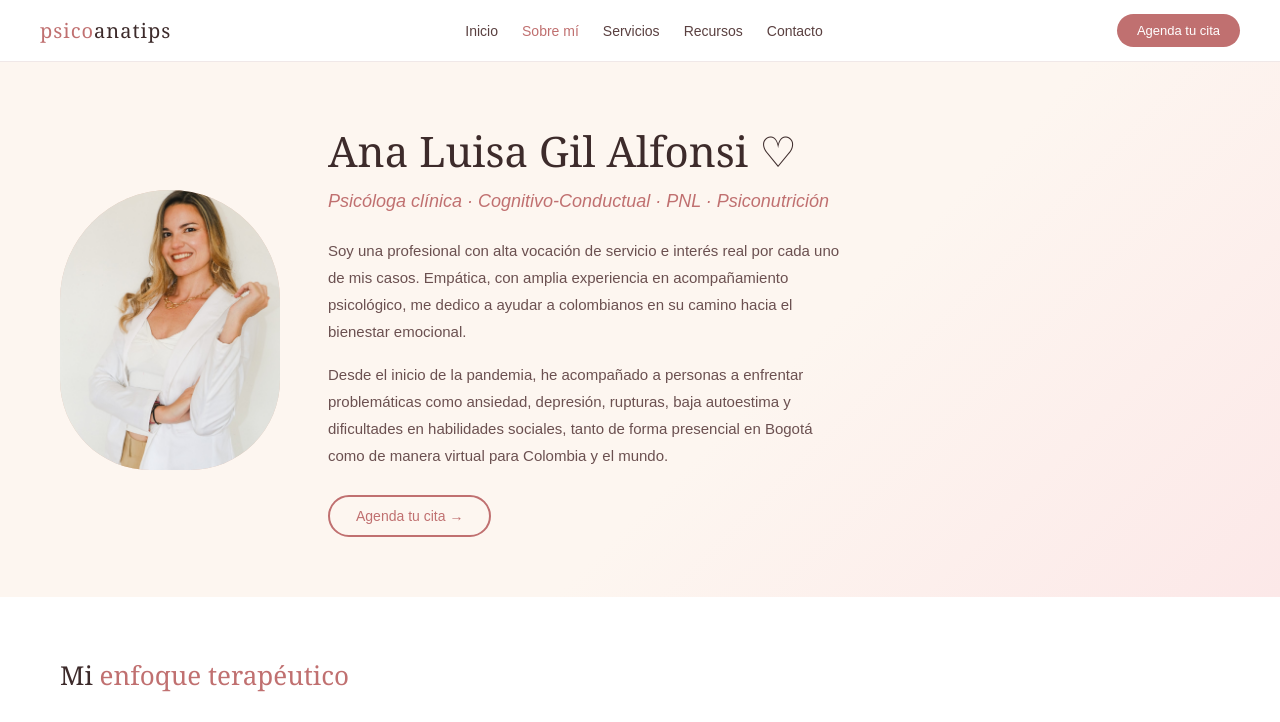
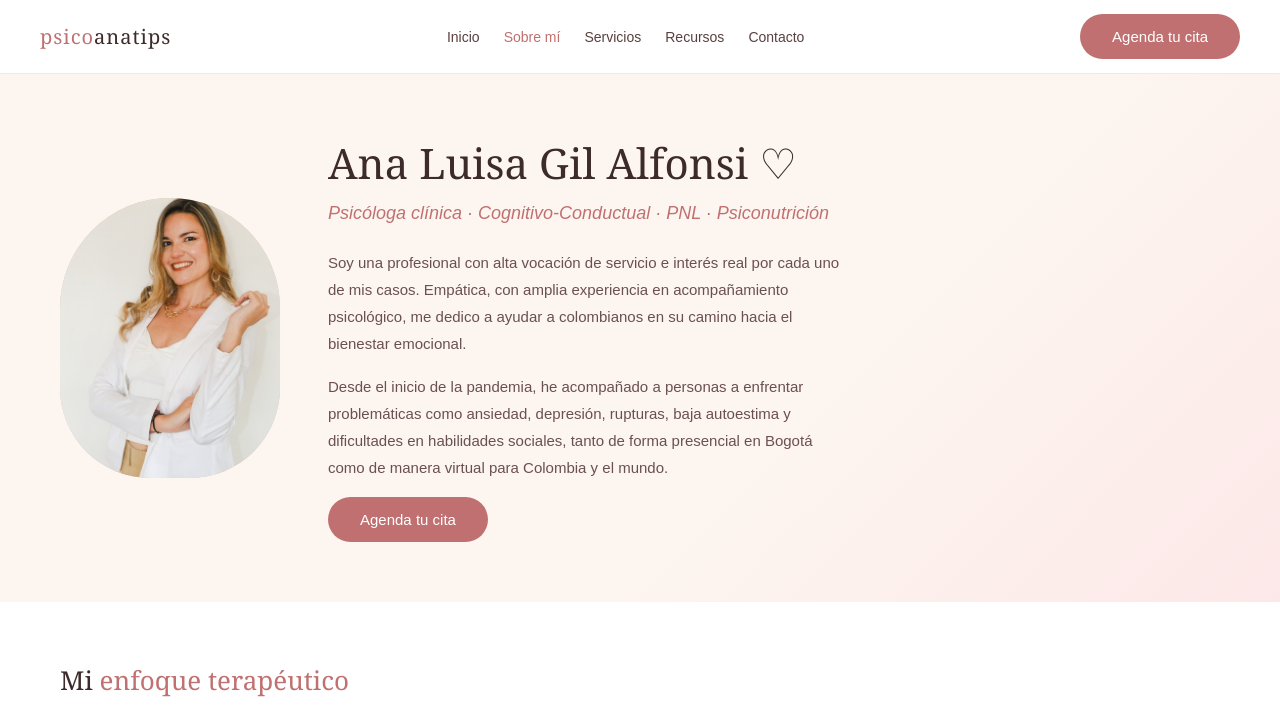
Before and after one commit to icaro67621/mi-sitio-web, a plain HTML site: page sobre-mi.html in a window 1280 px wide. Shown: the top 722 px of the page. Drawn offline with Linux system fonts and the light colour scheme.

Commit message:
Replace button with link for appointment scheduling

```diff
--- a/sobre-mi.html
+++ b/sobre-mi.html
@@ -72,7 +72,7 @@
     <a href="index.html#recursos">Recursos</a>
     <a href="index.html#contacto">Contacto</a>
   </div>
-  <button class="btn-cta">Agenda tu cita</button>
+  <a href="https://anagilpsicologia.com/#appointment" target="_blank" class="btn-cta-lg">Agenda tu cita</a>
 </nav>
 
 <section class="hero-sobre">
@@ -85,7 +85,7 @@
     <p class="titulo">Psicóloga clínica · Cognitivo-Conductual · PNL · Psiconutrición</p>
     <p>Soy una profesional con alta vocación de servicio e interés real por cada uno de mis casos. Empática, con amplia experiencia en acompañamiento psicológico, me dedico a ayudar a colombianos en su camino hacia el bienestar emocional.</p>
     <p>Desde el inicio de la pandemia, he acompañado a personas a enfrentar problemáticas como ansiedad, depresión, rupturas, baja autoestima y dificultades en habilidades sociales, tanto de forma presencial en Bogotá como de manera virtual para Colombia y el mundo.</p>
-    <a href="index.html#contacto" class="btn-outline">Agenda tu cita →</a>
+    <a href="https://anagilpsicologia.com/#appointment" target="_blank" class="btn-cta-lg">Agenda tu cita</a>
   </div>
 </section>
 
@@ -154,7 +154,7 @@
 <section class="cta">
   <h2>¿Lista para reconectarte contigo? ♡</h2>
   <p>Da el primer paso hacia tu bienestar emocional. Estoy aquí para acompañarte.</p>
-  <a href="index.html#contacto" class="btn-cta-lg">Agenda tu cita</a>
+  <a href="https://anagilpsicologia.com/#appointment" target="_blank" class="btn-cta-lg">Agenda tu cita</a>
 </section>
 
 <footer>
```
